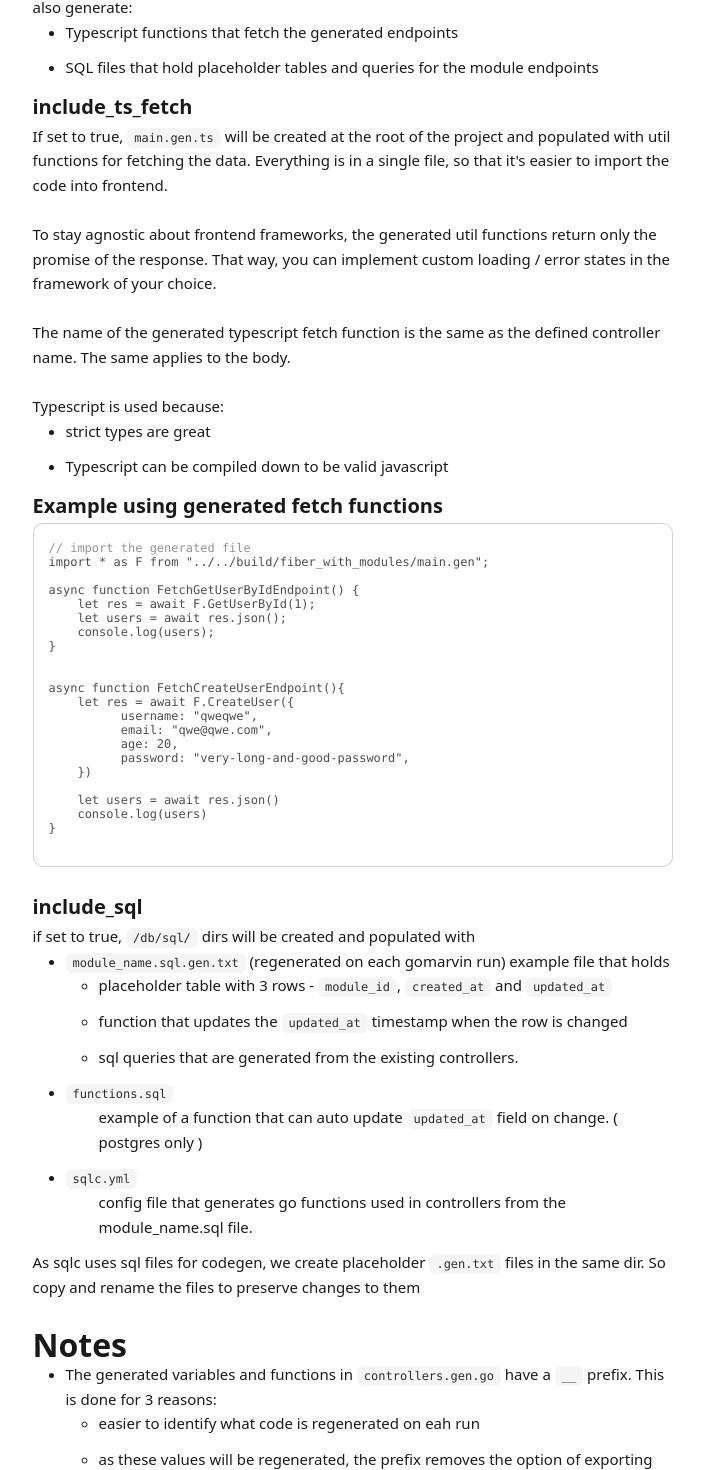
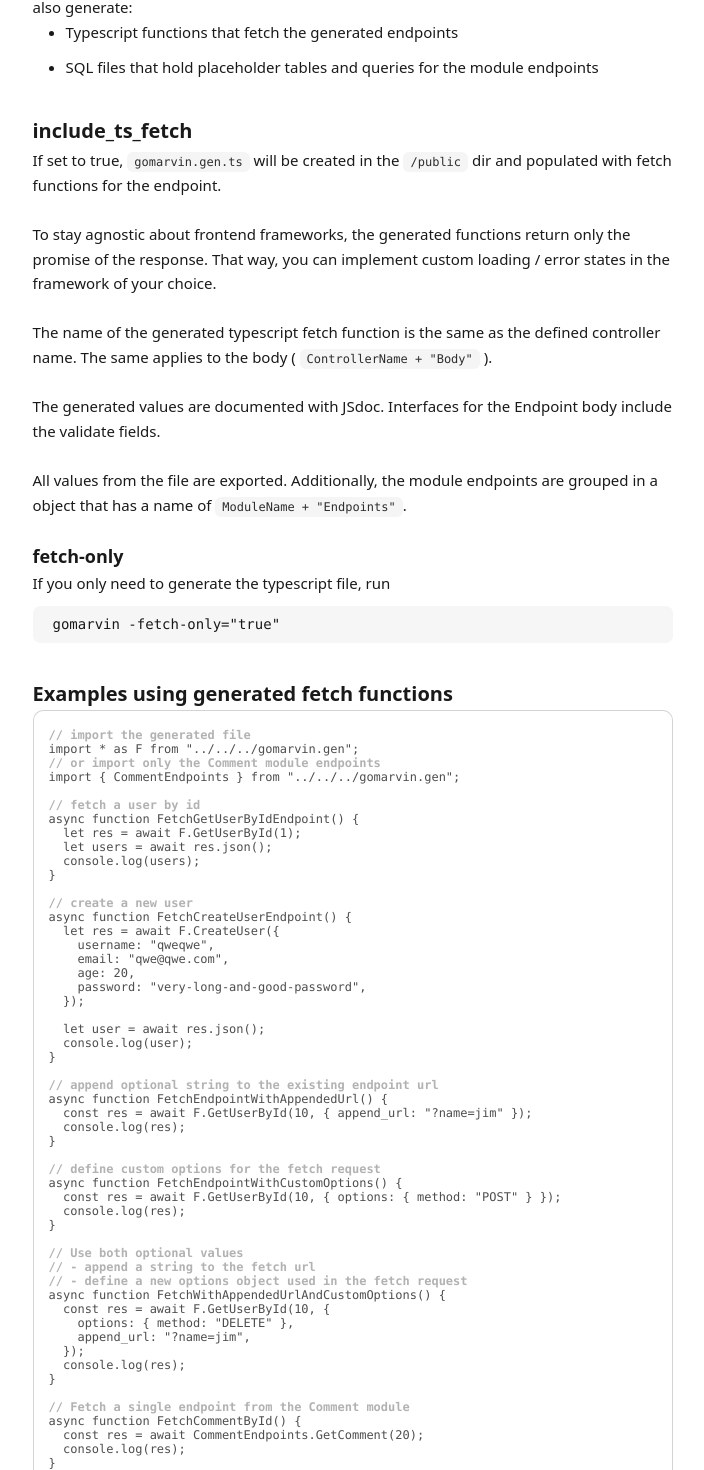
Before and after one commit to tompston/gomarvin-editor, a Vue app: page /docs in a window 1280 px wide. Shown: the part 2519-3989 px from the top of the page, without its empty margins (270-974 px from the left). Built offline with nearby package versions, Linux system fonts and the light colour scheme.

Commit message:
v0.3.1 docs updated

```diff
--- a/src/assets/css/components/docs.css
+++ b/src/assets/css/components/docs.css
@@ -68,7 +68,6 @@
     padding: 3px 15px;
     font-size: var(--fs-9);
 
-
     white-space: pre-wrap;
     /* overflow-x: scroll; */
 }
@@ -78,3 +77,8 @@
     color: rgb(59, 59, 59) !important;
     /* overflow-x: scroll; */
 }
+
+.docs-comment {
+    opacity: 0.43;
+    font-weight: 600;
+}
--- a/src/components/docs/Docs.vue
+++ b/src/components/docs/Docs.vue
@@ -100,9 +100,8 @@ const sections = {
               <p class="text-center my-30 fw-600 main-col-danger text-col-white py-16 px-10 border-rad-3">
                 If a file has
                 <code>.gen</code> in the name, that means it will be regenerated on
-                each run. So editing them is a bad idea if you want to save changes. Either rename the
-                file or move it somewhere else to edit it.
-
+                each run. So editing them is a bad idea if you want to save changes. So rename the
+                file to edit it.
               </p>
             </div>
 
@@ -117,17 +116,18 @@ const sections = {
               <li>SQL files that hold placeholder tables and queries for the module endpoints</li>
             </ul>
 
+            <br>
+
             <h3 id="include_ts_fetch" class="doc-subheader-1">include_ts_fetch</h3>
 
             <!-- <br /> -->
             <p>
               If set to true,
-              <code>main.gen.ts</code>
-              will be created at the root of the project and
-              populated with util functions for fetching the data. Everything is in a single file, so
-              that it's easier to import the code into frontend.
+              <code>gomarvin.gen.ts</code>
+              will be created in the <code>/public</code> dir and
+              populated with fetch functions for the endpoint.
               <br />
-              <br />To stay agnostic about frontend frameworks, the generated util functions return only
+              <br />To stay agnostic about frontend frameworks, the generated functions return only
               the promise of the response.
               That way, you can implement custom loading / error states in the framework of your choice.
 
@@ -136,46 +136,89 @@ const sections = {
 
               The name of the generated typescript fetch function is the same as the defined controller
               name.
-              The same applies to the body.
+              The same applies to the body ( <code>ControllerName + "Body"</code> ).
               <br>
               <br>
 
+              The generated values are documented with JSdoc. Interfaces for the Endpoint body include the validate
+              fields.
+              <br>
+              <br>
 
-              Typescript is used because:
-            <ul>
-              <li>strict types are great</li>
-              <li>Typescript can be compiled down to be valid javascript</li>
-            </ul>
-
+              All values from the file are exported. Additionally, the module endpoints are grouped in a object that has
+              a name of
+              <code>ModuleName + "Endpoints"</code>.
+              <br>
+              <br>
             </p>
 
+            <div class="fs-7 fw-700">fetch-only</div>
+            If you only need to generate the typescript file, run
 
-            <h3 id="include_ts_fetch-example" class="doc-subheader-1">Example using generated fetch
+            <div class="docs-quote">
+            gomarvin -fetch-only="true"
+            </div>
+
+            <!-- <br> -->
+            <br>
+
+            <h3 id="include_ts_fetch-example" class="doc-subheader-1">Examples using generated fetch
               functions</h3>
             <pre>
                             <code>
-<span class="op-60">// import the generated file</span>
-import * as F from "../../build/fiber_with_modules/main.gen";
+<span class="docs-comment">// import the generated file</span>
+import * as F from "../../../gomarvin.gen";
+<span class="docs-comment">// or import only the Comment module endpoints</span>
+import { CommentEndpoints } from "../../../gomarvin.gen";
 
+<span class="docs-comment">// fetch a user by id</span>
 async function FetchGetUserByIdEndpoint() {
   let res = await F.GetUserById(1);
   let users = await res.json();
   console.log(users);
 }
 
-
-async function FetchCreateUserEndpoint(){
+<span class="docs-comment">// create a new user</span>
+async function FetchCreateUserEndpoint() {
   let res = await F.CreateUser({
     username: "qweqwe",
     email: "qwe@qwe.com",
     age: 20,
     password: "very-long-and-good-password",
-    })
+  });
 
-    let users = await res.json()
-    console.log(users)
+  let user = await res.json();
+  console.log(user);
 }
-                            </code>
+
+<span class="docs-comment">// append optional string to the existing endpoint url</span>
+async function FetchEndpointWithAppendedUrl() {
+  const res = await F.GetUserById(10, { append_url: "?name=jim" });
+  console.log(res);
+}
+
+<span class="docs-comment">// define custom options for the fetch request</span>
+async function FetchEndpointWithCustomOptions() {
+  const res = await F.GetUserById(10, { options: { method: "POST" } });
+  console.log(res);
+}
+
+<span class="docs-comment">// Use both optional values
+// - append a string to the fetch url
+// - define a new options object used in the fetch request</span>
+async function FetchWithAppendedUrlAndCustomOptions() {
+  const res = await F.GetUserById(10, {
+    options: { method: "DELETE" },
+    append_url: "?name=jim",
+  });
+  console.log(res);
+}
+
+<span class="docs-comment">// Fetch a single endpoint from the Comment module</span>
+async function FetchCommentById() {
+  const res = await CommentEndpoints.GetComment(20);
+  console.log(res);
+}</code>
                         </pre>
 
 
@@ -244,7 +287,7 @@ async function FetchCreateUserEndpoint(){
                   <code>__</code> prefix. This is done for 3 reasons:
                 </p>
                 <ul>
-                  <li>easier to identify what code is regenerated on eah run</li>
+                  <li>easier to identify what code is regenerated on each run</li>
                   <li>
                     as these values will be regenerated, the prefix removes the option of
                     exporting them from the package
@@ -260,9 +303,6 @@ async function FetchCreateUserEndpoint(){
                   The project is in early stage, this means that there will be breaking changes
                   later.
                 </p>
-              </li>
-              <li>
-                <p>Gin router has some bugs with url params. So that should be fixed manually</p>
               </li>
               <li>
                 Routers for the modules will be automatically imported and available only on the
--- a/src/components/docs/sections/Intro.vue
+++ b/src/components/docs/sections/Intro.vue
@@ -2,7 +2,6 @@
   <div id="intro">
     One of the main tasks of backend REST APIs is really simple in theory:
     <div class="docs-quote">
-      <!-- <code></code> -->
       > "Run this SQL query and return the data"
     </div>
 
```
Lines whose indentation alone changed are shown as unchanged.
